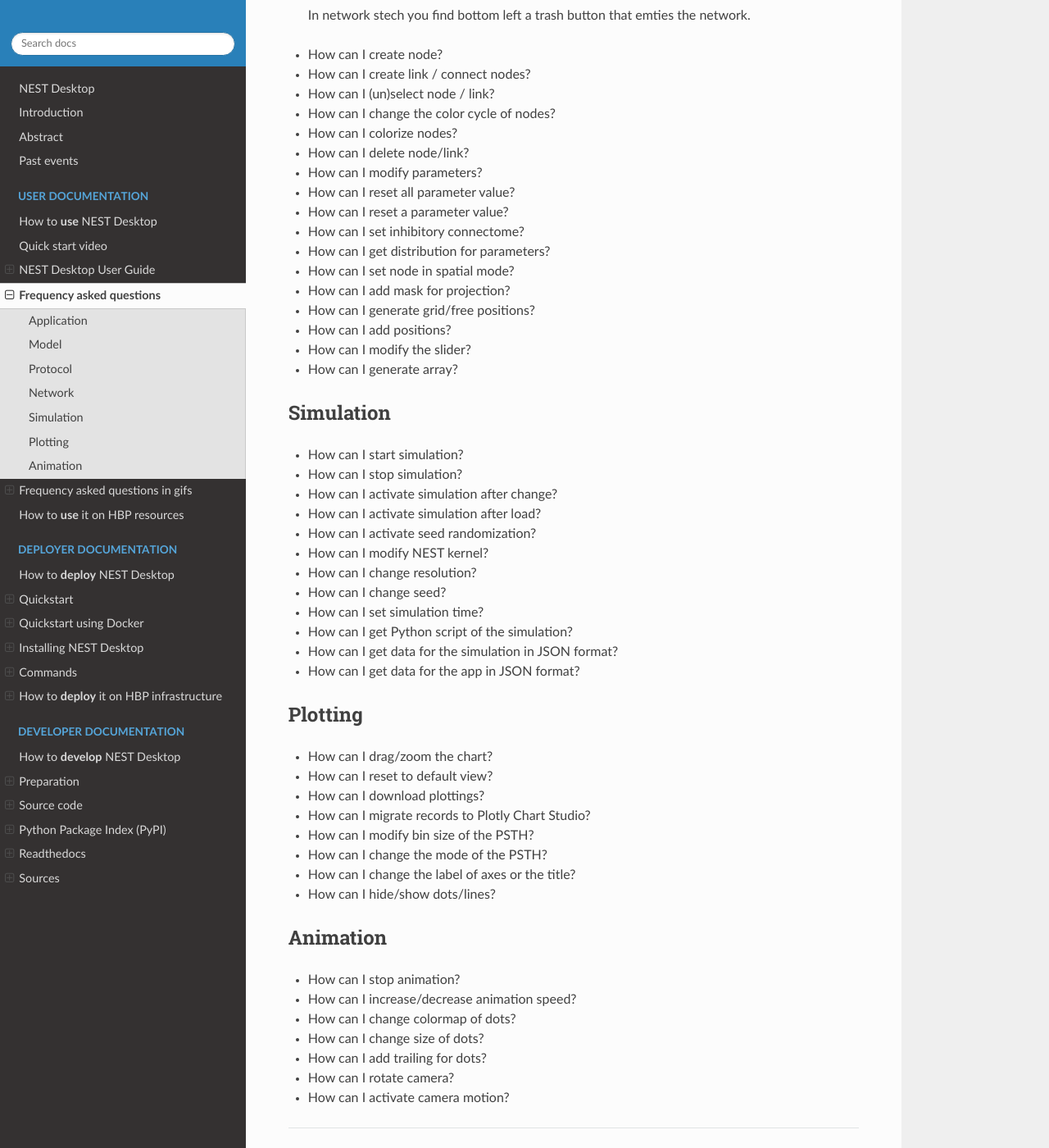
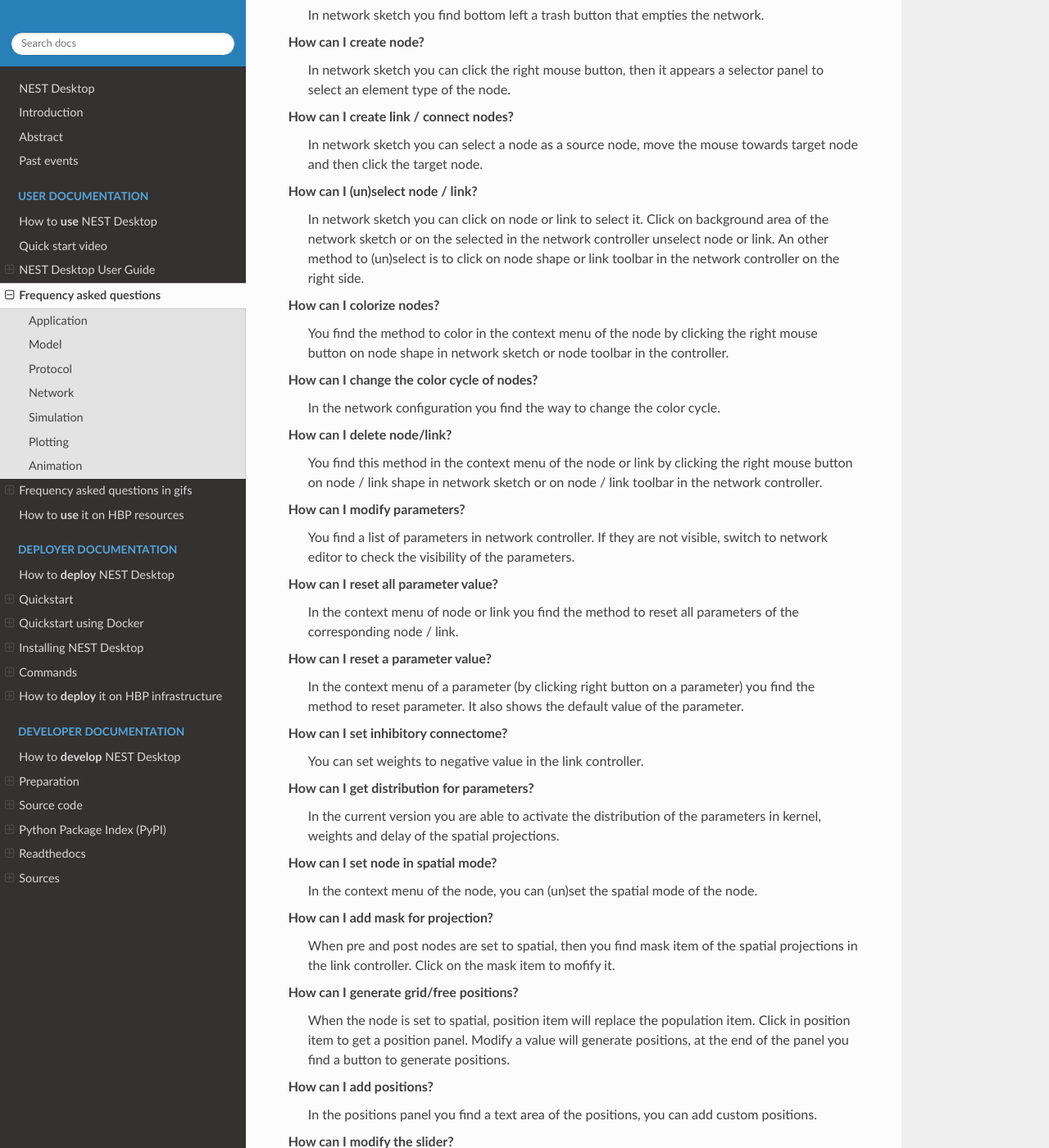
Before and after one commit to babsey/nest-desktop-docs, a Sphinx documentation site: the page built from docs/user/faq.rst, in a window 1280 px wide and 1400 px high, scrolled down 936 px. Shown: the whole window at 82% size. Built offline with Sphinx 7.4.7 and the Read the Docs theme 2.0.0, drawn with Linux system fonts in a browser that asks for light colours; some of the changed text lies outside the part shown.

Commit message:
Update faq docs

```diff
--- a/docs/user/faq.rst
+++ b/docs/user/faq.rst
@@ -38,28 +38,70 @@
 Network
 -------
 
+How can I empty network?
+  In network sketch you find bottom left a trash button that empties the network.
 
+How can I create node?
+  In network sketch you can click the right mouse button, then it appears a selector panel to select an element type of the node.
 
-How can I empty network?
-  In network stech you find bottom left a trash button that emties the network.
+How can I create link / connect nodes?
+  In network sketch you can select a node as a source node, move the mouse towards target node and then click the target node.
 
-* How can I create node?
-* How can I create link / connect nodes?
-* How can I (un)select node / link?
-* How can I change the color cycle of nodes?
-* How can I colorize nodes?
-* How can I delete node/link?
-* How can I modify parameters?
-* How can I reset all parameter value?
-* How can I reset a parameter value?
-* How can I set inhibitory connectome?
-* How can I get distribution for parameters?
-* How can I set node in spatial mode?
-* How can I add mask for projection?
-* How can I generate grid/free positions?
-* How can I add positions?
-* How can I modify the slider?
-* How can I generate array?
+How can I (un)select node / link?
+  In network sketch you can click on node or link to select it.
+  Click on background area of the network sketch or on the selected in the network controller unselect node or link.
+  An other method to (un)select is to click on node shape or link toolbar in the network controller on the right side.
+
+How can I colorize nodes?
+  You find the method to color in the context menu of the node
+  by clicking the right mouse button on node shape in network sketch or node toolbar in the controller.
+
+How can I change the color cycle of nodes?
+  In the network configuration you find the way to change the color cycle.
+
+How can I delete node/link?
+  You find this method in the context menu of the node or link
+  by clicking the right mouse button on node / link shape in network sketch
+  or on node / link toolbar in the network controller.
+
+How can I modify parameters?
+  You find a list of parameters in network controller.
+  If they are not visible, switch to network editor to check the visibility of the parameters.
+
+How can I reset all parameter value?
+  In the context menu of node or link you find the method to reset all parameters of the corresponding node / link.
+
+How can I reset a parameter value?
+  In the context menu of a parameter (by clicking right button on a parameter) you find the method to reset parameter.
+  It also shows the default value of the parameter.
+
+How can I set inhibitory connectome?
+  You can set weights to negative value in the link controller.
+
+How can I get distribution for parameters?
+  In the current version you are able to activate the distribution of the parameters in kernel, weights and delay of the spatial projections.
+
+How can I set node in spatial mode?
+  In the context menu of the node, you can (un)set the spatial mode of the node.
+
+How can I add mask for projection?
+  When pre and post nodes are set to spatial, then you find mask item of the spatial projections in the link controller.
+  Click on the mask item to mofify it.
+
+How can I generate grid/free positions?
+  When the node is set to spatial, position item will replace the population item. Click in position item to get a position panel.
+  Modify a value will generate positions, at the end of the panel you find a button to generate positions.
+
+How can I add positions?
+  In the positions panel you find a text area of the positions, you can add custom positions.
+
+How can I modify the slider?
+  In the context menu of the parameter, you find a method to alter slider configuration.
+
+How can I generate array?
+  In the context menu of the array parameters (e.g. spike times of spike generator) you find the method to generate array.
+  It opens a dialog for array generation.
+
 
 Simulation
 ----------
```
